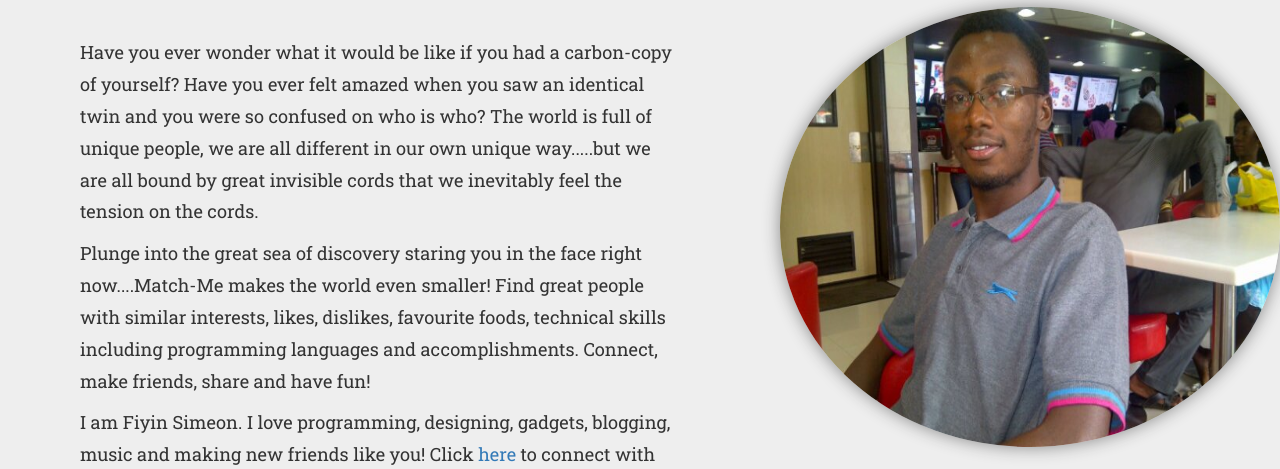
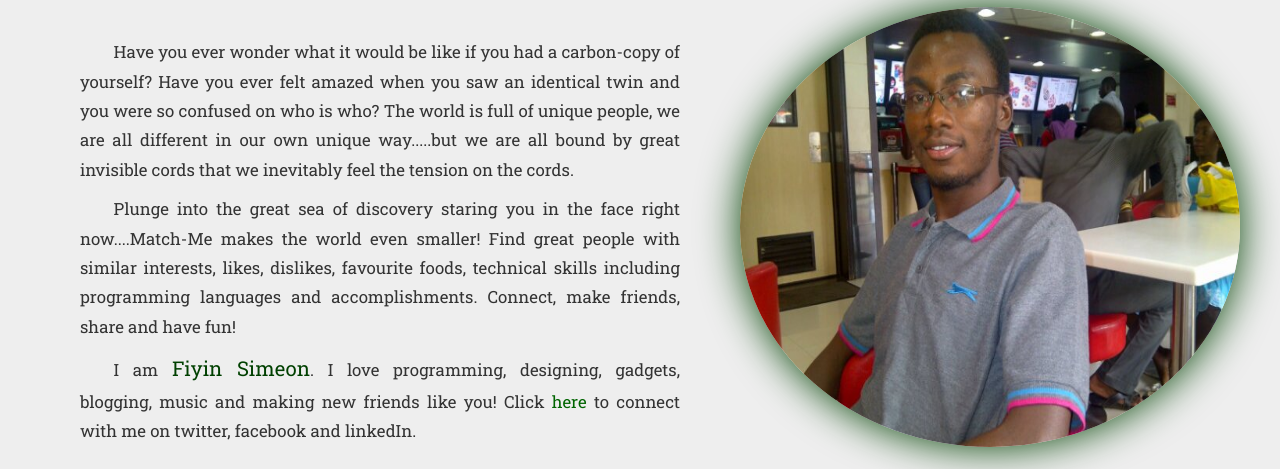
Before and after one commit to andela-fadebayo/Brainiac, a website: page index.html in a window 1280 px wide. Shown: the part 728-1197 px from the top of the page. Drawn offline with nearby package versions, Linux system fonts and the light colour scheme; a web font is replaced by a local one.

Commit message:
about page done!

```diff
--- a/css/brainiac.css
+++ b/css/brainiac.css
@@ -236,7 +236,8 @@ header .intro-text .intro-heading {
 .about-img {
   float: right;
   border-radius: 100%;
-  box-shadow: 0 0 1.2em #888;
+  box-shadow: 0 0 3em #004000;
+  margin-right: 40px;
 }
 
 .about-alert {
@@ -251,16 +252,35 @@ header .intro-text .intro-heading {
 }
 
 .about-text p {
-  font-size: 1.3em;
-  text-align: left;
+  font-size: 1.2em;
+  text-align: justify;
+  text-indent: 2em;
 }
 
+.about-text p span {
+  color: #004000;
+  font-size: 1.21em;
+}
+
+.about-text p a {
+  text-decoration: none;
+  color: #006400;
+}
+
+.about-text p a:hover {
+  text-decoration: underline;
+  color: #00a500;
+}
 
 /*CONTACT*/
 
 #contact {
   clear: both;
   background: url(http://api.thumbr.it/whitenoise-361x370.png?background=4ecc5200&noise=949294&density=63&opacity=59 );
+}
+
+.contact-text {
+
 }
 
 ul.social-buttons {
--- a/index.html
+++ b/index.html
@@ -82,16 +82,19 @@
       Plunge into the great sea of discovery staring you in the face right now....Match-Me makes the world even smaller! Find great people with similar interests, likes, dislikes, favourite foods, technical skills including programming languages and accomplishments. Connect, make friends, share and have fun!
     </p>
     <p>
-      I am Fiyin Simeon. I love programming, designing, gadgets, blogging, music and making new friends like you! Click <a href="#socialRedirect">here</a> to connect with me on twitter, facebook and linkedIn.
+      I am <span>Fiyin Simeon</span>. I love programming, designing, gadgets, blogging, music and making new friends like you! Click <a href="#socialRedirect">here</a> to connect with me on twitter, facebook and linkedIn.
     </p>
   </div>
 
 </div>
 
 
-<div id="contact" class="text-center">
-  <h2>Contact me</h2>
-</div>
+<!-- <div id="contact" class="text-center">
+  <h2>Contact</h2>
+  <div class="contact-text">
+    <h4>Address</h4>
+  </div>
+</div> -->
 
 
 <div>
```
